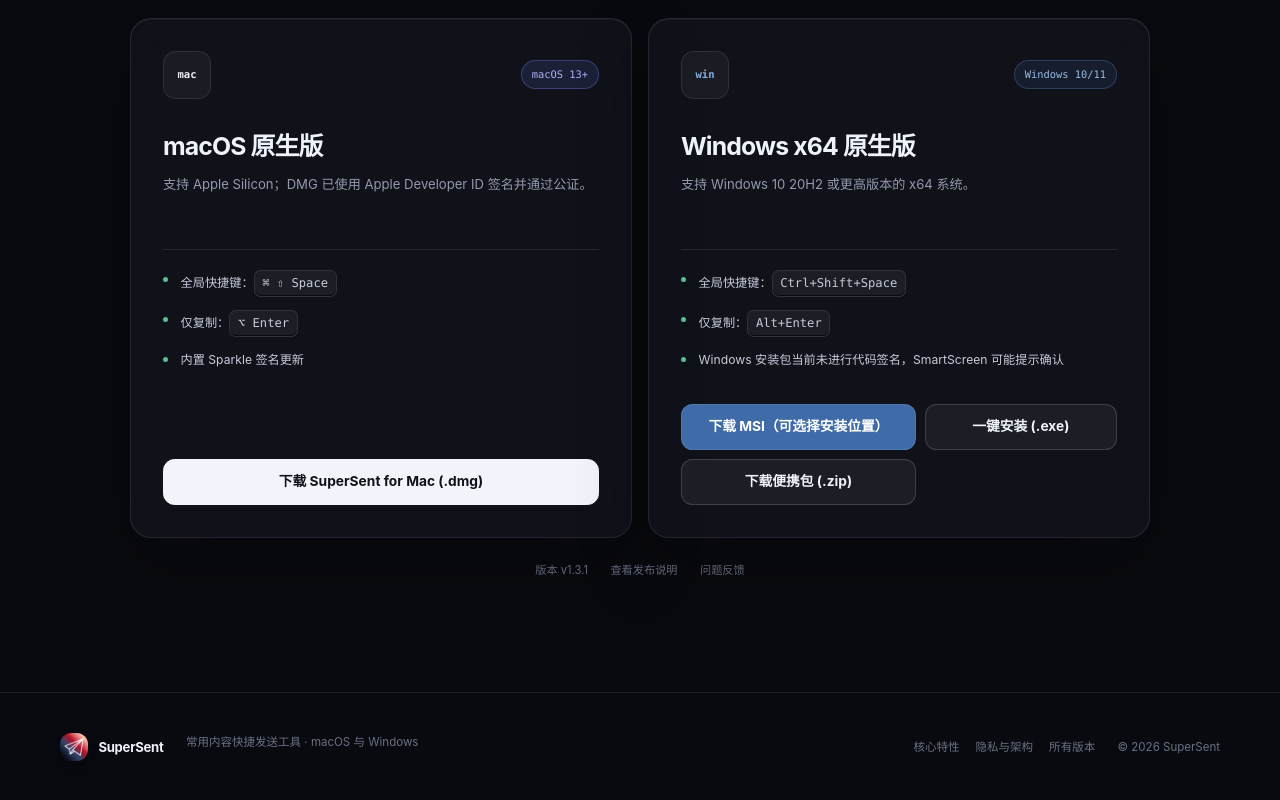
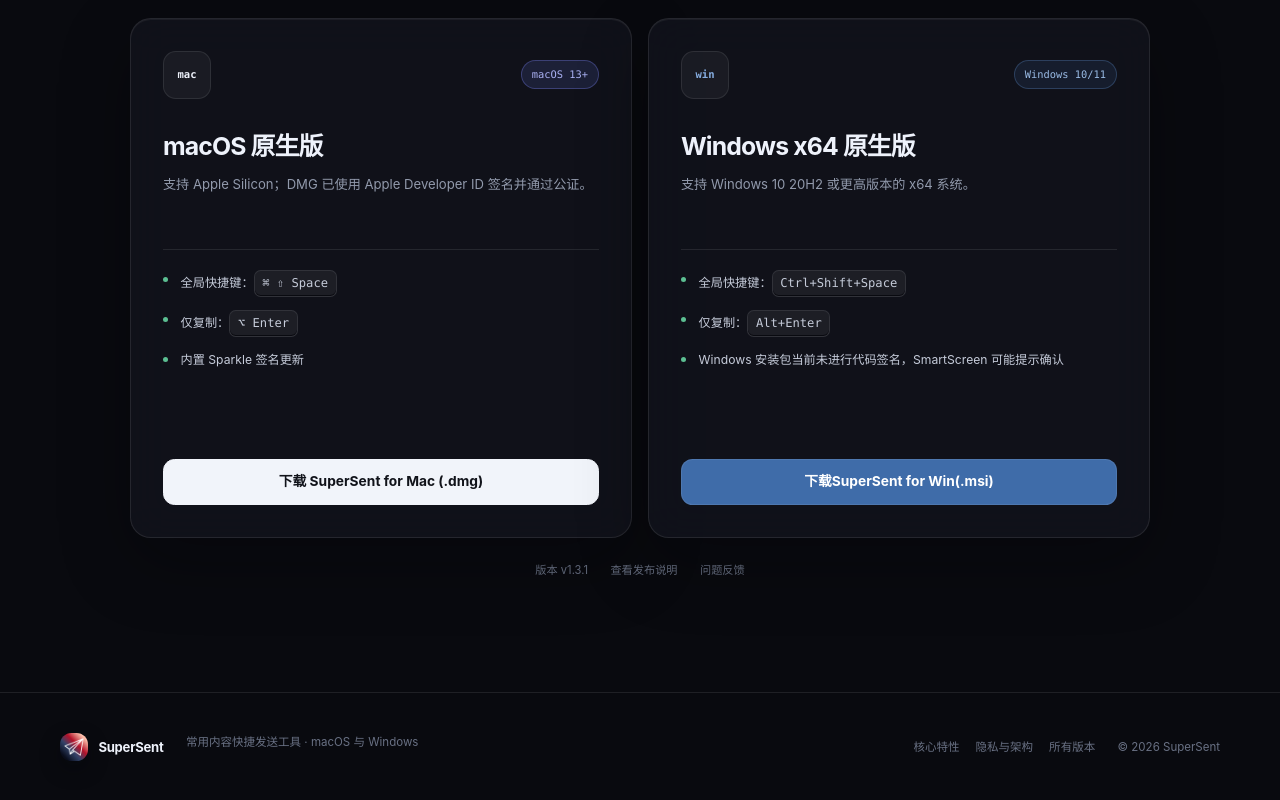
Before and after one commit to SilnoGM/SuperSent-Website, a website: page site/index.html in a window 1280 px wide. Shown: the part 3147-3947 px from the top of the page. Drawn offline with Linux system fonts and the light colour scheme.

Commit message:
fix: 官网仅展示 Windows MSI 下载

```diff
--- a/site/index.html
+++ b/site/index.html
@@ -295,22 +295,13 @@
                 <li>Windows 安装包当前未进行代码签名，SmartScreen 可能提示确认</li>
               </ul>
             </div>
-            <div class="download-button-group">
-              <a
-                class="button button-windows download-button"
-                href="https://github.com/SilnoGM/SuperSent-Releases/releases/download/v1.3.1/SuperSent-1.3.1-windows-x64-Setup.msi"
-                data-download
-                data-platform="windows"
-              >下载 MSI（可选择安装位置）</a>
-              <a
-                class="button button-secondary download-button"
-                href="https://github.com/SilnoGM/SuperSent-Releases/releases/download/v1.3.1/SuperSent-1.3.1-windows-x64-Setup.exe"
-              >一键安装 (.exe)</a>
-              <a
-                class="button button-secondary download-button"
-                href="https://github.com/SilnoGM/SuperSent-Releases/releases/download/v1.3.1/SuperSent-1.3.1-windows-x64-Portable.zip"
-              >下载便携包 (.zip)</a>
-            </div>
+            <!-- 官网只向普通用户展示可选择安装位置的 MSI；EXE 与便携包继续保留在 Release 中，但不作为官网入口。 -->
+            <a
+              class="button button-windows download-button"
+              href="https://github.com/SilnoGM/SuperSent-Releases/releases/download/v1.3.1/SuperSent-1.3.1-windows-x64-Setup.msi"
+              data-download
+              data-platform="windows"
+            >下载SuperSent for Win(.msi)</a>
           </article>
         </div>
 
```
Also changed, not shown: tests/site-contract.test.mjs (+6 -2 lines).
